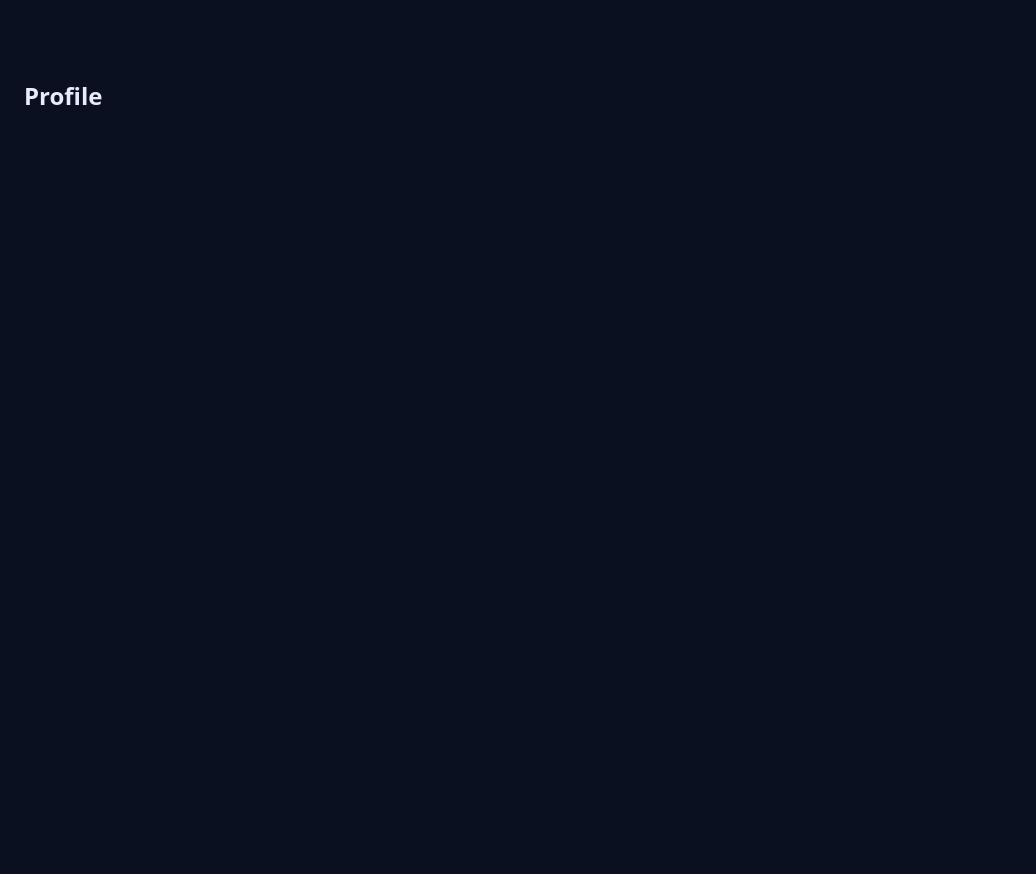
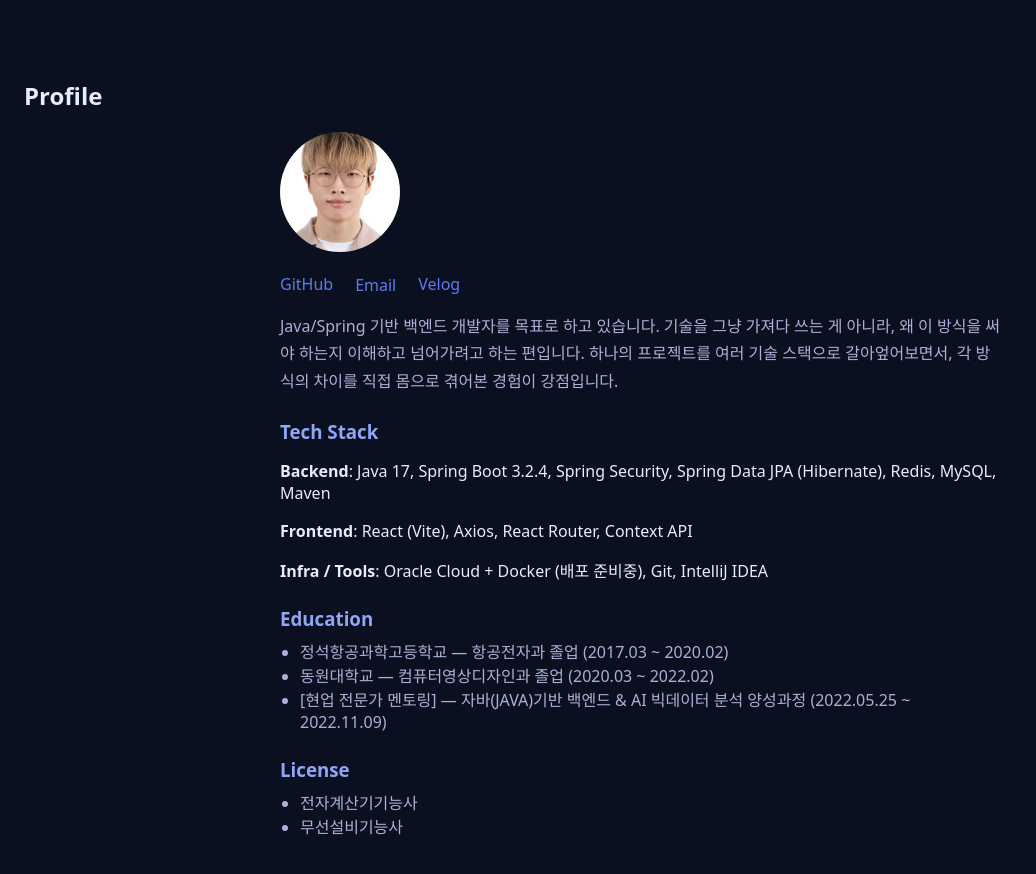
Before and after one commit to woohojin/Portfolio, a React (Vite) app: page / in a window 1280 px wide. Shown: the part 1160-2034 px from the top of the page, without its empty margins (0-1036 px from the left). Before the commit the page ends 1340 px from the top, so only its background shows below. Built offline with nearby package versions, Linux system fonts and the light colour scheme.

Commit message:
feat: add profile section and contact icons to Home

```diff
--- /dev/null
+++ b/src/components/ContactIcons.module.css
@@ -0,0 +1,22 @@
+.list {
+  list-style: none;
+  display: flex;
+  gap: 1rem;
+  padding: 0;
+  margin: 1rem 0;
+}
+
+.list a,
+.list button {
+  border: none;
+  background: none;
+  font: inherit;
+  color: var(--color-accent);
+  cursor: pointer;
+  text-decoration: none;
+}
+
+.list a:hover,
+.list button:hover {
+  color: var(--color-accent-strong);
+}
--- /dev/null
+++ b/src/components/ContactIcons.tsx
@@ -0,0 +1,27 @@
+import { profile } from '../content/profile'
+import styles from './ContactIcons.module.css'
+
+export function ContactIcons() {
+  const copyEmail = async () => {
+    await navigator.clipboard.writeText(profile.contact.email)
+    alert('클립보드에 텍스트가 복사되었습니다.')
+  }
+
+  return (
+    <ul className={styles.list}>
+      <li>
+        <a href={profile.contact.github} target="_blank" rel="noreferrer">
+          GitHub
+        </a>
+      </li>
+      <li>
+        <button onClick={copyEmail}>Email</button>
+      </li>
+      <li>
+        <a href={profile.contact.velog} target="_blank" rel="noreferrer">
+          Velog
+        </a>
+      </li>
+    </ul>
+  )
+}
--- /dev/null
+++ b/src/components/ProfileSection.module.css
@@ -0,0 +1,31 @@
+.wrap {
+  max-width: 720px;
+  margin: 0 auto;
+}
+
+.photo {
+  width: 120px;
+  height: 120px;
+  border-radius: 50%;
+  object-fit: cover;
+}
+
+.bio {
+  color: var(--color-text-muted);
+  line-height: 1.7;
+}
+
+.block {
+  margin-top: 1.5rem;
+}
+
+.block h3 {
+  color: var(--color-accent-strong);
+  margin-bottom: 0.5rem;
+}
+
+.block ul {
+  padding-left: 1.25rem;
+  margin: 0;
+  color: var(--color-text-muted);
+}
--- /dev/null
+++ b/src/components/ProfileSection.tsx
@@ -0,0 +1,42 @@
+import { profile } from '../content/profile'
+import { ContactIcons } from './ContactIcons'
+import styles from './ProfileSection.module.css'
+
+export function ProfileSection() {
+  return (
+    <div className={styles.wrap}>
+      <img className={styles.photo} src={profile.photo} alt={profile.name} />
+      <ContactIcons />
+      <p className={styles.bio}>{profile.bio}</p>
+
+      <div className={styles.block}>
+        <h3>Tech Stack</h3>
+        {profile.techStack.map(group => (
+          <p key={group.category}>
+            <strong>{group.category}</strong>: {group.items.join(', ')}
+          </p>
+        ))}
+      </div>
+
+      <div className={styles.block}>
+        <h3>Education</h3>
+        <ul>
+          {profile.education.map(item => (
+            <li key={item.school}>
+              {item.school} — {item.detail} ({item.period})
+            </li>
+          ))}
+        </ul>
+      </div>
+
+      <div className={styles.block}>
+        <h3>License</h3>
+        <ul>
+          {profile.licenses.map(license => (
+            <li key={license}>{license}</li>
+          ))}
+        </ul>
+      </div>
+    </div>
+  )
+}
--- a/src/pages/Home.tsx
+++ b/src/pages/Home.tsx
@@ -3,6 +3,7 @@ import { useLocation } from 'react-router-dom'
 import { Header } from '../components/Header'
 import { Intro } from '../components/Intro'
 import { ProjectCard } from '../components/ProjectCard'
+import { ProfileSection } from '../components/ProfileSection'
 import { getAllProjects } from '../content/projects'
 import styles from './Home.module.css'
 
@@ -30,6 +31,7 @@ export function Home() {
       </section>
       <section id="profile" className={styles.profile}>
         <h2>Profile</h2>
+        <ProfileSection />
       </section>
     </div>
   )
```
